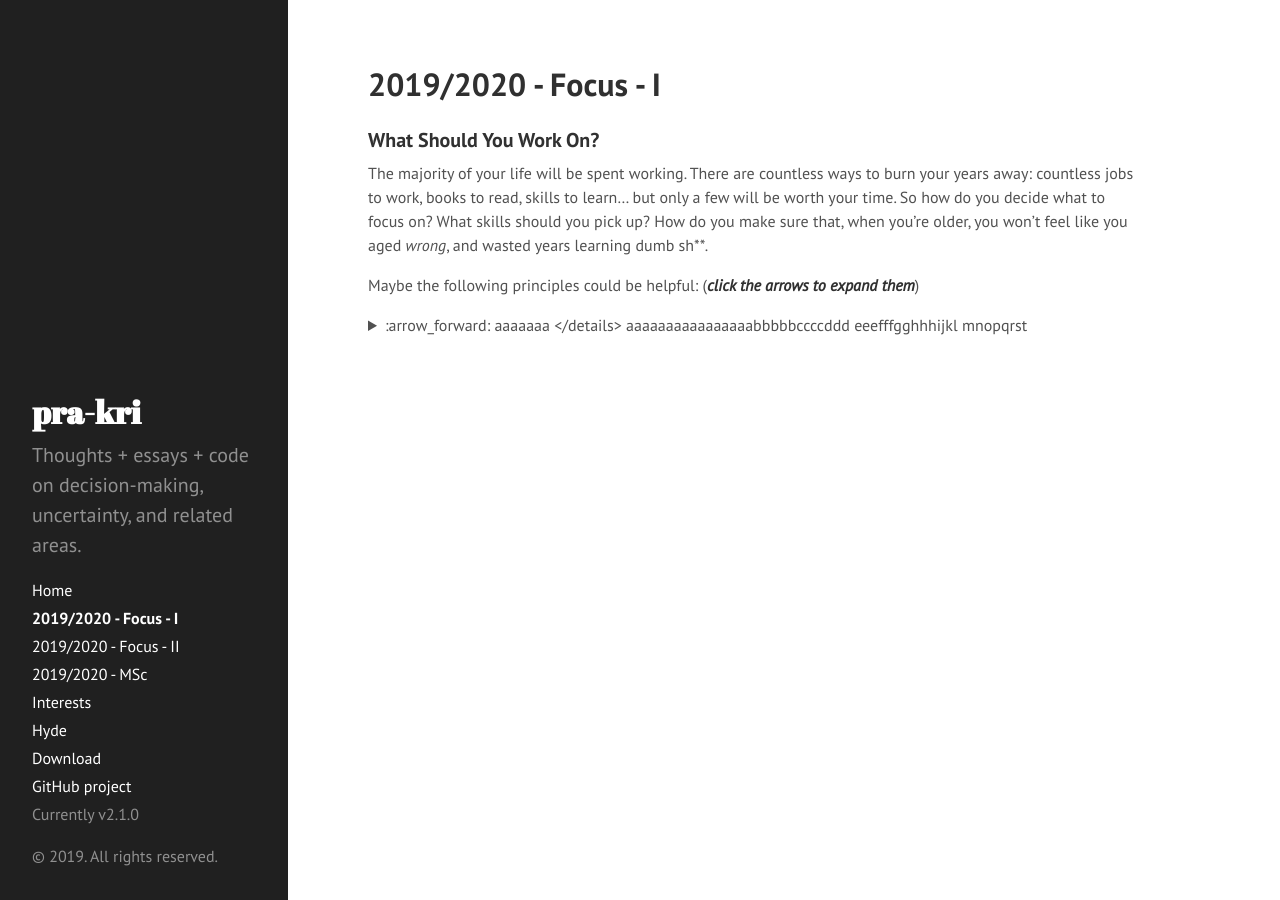
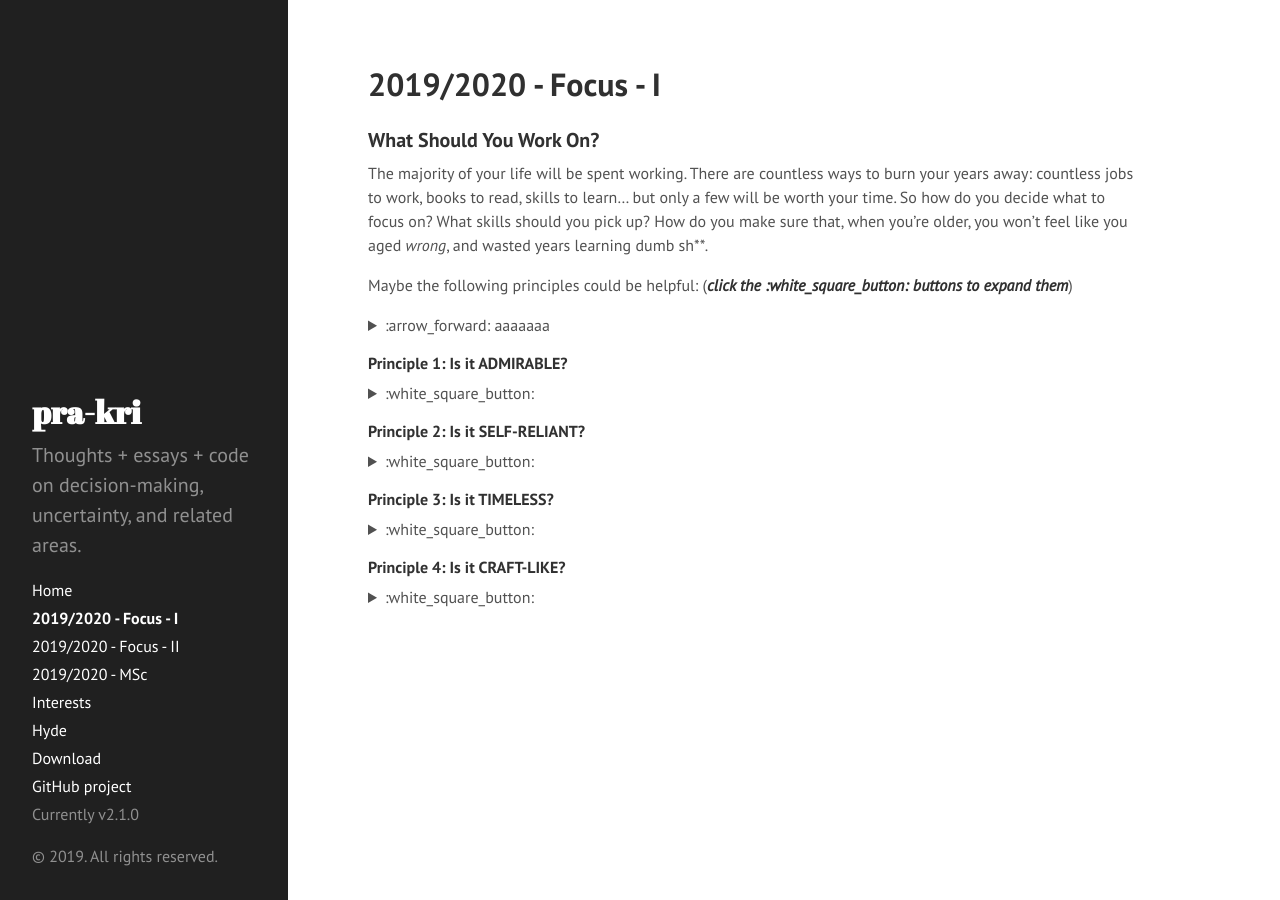
Before and after one commit to pra-kri/pra-kri.github.io, a Jekyll site: the page built from 2019to2020_focus.md, in a window 1280 px wide. Built offline with Jekyll 4.4.1, drawn with Linux system fonts in a browser that asks for light colours; Markdown is read by kramdown in place of the engine named in the settings.

Commit message:
Update 2019to2020_focus.md

```diff
--- a/2019to2020_focus.md
+++ b/2019to2020_focus.md
@@ -8,31 +8,35 @@ title: 2019/2020 - Focus - I
 The majority of your life will be spent working. There are countless ways to burn your years away: countless jobs to work, books to read, skills to learn... but only a few will be worth your time. So how do you decide what to focus on? What skills should you pick up? How do you make sure that, when you're older, you won't feel like you aged *wrong*, and wasted years learning dumb sh**.
 
 Maybe the following principles could be helpful:
-(***click the arrows to expand them***)
+(***click the :white_square_button: buttons to expand them***)
 
-<details><summary> :arrow_forward: aaaaaaa </details>
+<details><summary> :arrow_forward: aaaaaaa </summary>
   aaaaaaaaaaaaaaaabbbbbccccddd
   eeefffgghhhijkl
   mnopqrst
-  </summary>
+  </details>
 
-##### Principle 1: Is it ADMIRABLE?
+#### Principle 1: Is it ADMIRABLE?
 
-<details><summary> :arrow_forward: (click to expand) </summary>
+<details><summary> :white_square_button: </summary>
   <ul>
 <li> Is it respectable and meaningful to you? Does it help you be a bit more like your heroes? Then yes, maybe it's worth learning. </li>
 <li> Or is it the opposite? Are you bored? Are you fighting procrastination and 'working hard' like a mechanised nerd? Procrastination might be your body's way of warning you: you're slowly rotting your soul, or at least the neural regions where your soul crackles around in. </li>
-  </ul>
-</details>
+  </ul></details>
 
-##### Principle 2: Is it SELF-RELIANT?
-* Is it useful, independent, and self-reliant? Can you create a lot of value and wealth in entrepreneurial ventures, with small teams? ('front office', close-to-the-money, revenue-generating?). Will it help you take risks in the open market?
-* Or is it a heavily dependent, specialised skill that's useless outside of large corporations? Will it make you extremely fragile and dependent on corporate 'performance' reviews, your manager's opinion, and the whims of the geniuses working in HR departments?
+#### Principle 2: Is it SELF-RELIANT?
+<details><summary> :white_square_button: </summary><ul>
+    <li> Is it useful, independent, and self-reliant? Can you create a lot of value and wealth in entrepreneurial ventures, with small teams? ('front office', close-to-the-money, revenue-generating?). Will it help you take risks in the open market? </li>
+    <li> Or is it a heavily dependent, specialised skill that's useless outside of large corporations? Will it make you extremely fragile and dependent on corporate 'performance' reviews, your manager's opinion, and the whims of the geniuses working in HR departments? </li>
+  </ul></details>
 
-##### Principle 3: Is it TIMELESS?
-* Can you compound your knowledge and understanding of the field over many decades? Can you pick up 'wisdom' in the field? Does it have timeless core principles?
-* Or are you learning something that'll be useless in 10 years time? Is it just a dumb fad?
-
-##### Principle 4: Is it CRAFT-LIKE?
-* Are there noticeable skill-gaps between the best and the mediocre? Is there a fair amount of elegance and simplicity in high-quality work? Can you master the craft so that you're better than the competition, and your work is more elegant? Will it reward creativity, skill or contrarian thinking?
-* Or is the work mostly the same, regardless of who does it? Are you able to teach a 'Gender Studies & Post-Colonial Poetry MSc' grad how to master it in less than 6 months?
+#### Principle 3: Is it TIMELESS?
+<details><summary> :white_square_button: </summary><ul>
+<li> Can you compound your knowledge and understanding of the field over many decades? Can you pick up 'wisdom' in the field? Does it have timeless core principles? </li>
+  <li> Or are you learning something that'll be useless in 10 years time? Is it just a dumb fad? </li>
+</ul></details>
+#### Principle 4: Is it CRAFT-LIKE?
+<details><summary> :white_square_button: </summary><ul>
+<li> Are there noticeable skill-gaps between the best and the mediocre? Is there a fair amount of elegance and simplicity in high-quality work? Can you master the craft so that you're better than the competition, and your work is more elegant? Will it reward creativity, skill or contrarian thinking? </li>
+<li> Or is the work mostly the same, regardless of who does it? Are you able to teach a 'Gender Studies & Post-Colonial Poetry MSc' grad how to master it in less than 6 months? </li>
+</ul></details>
```
